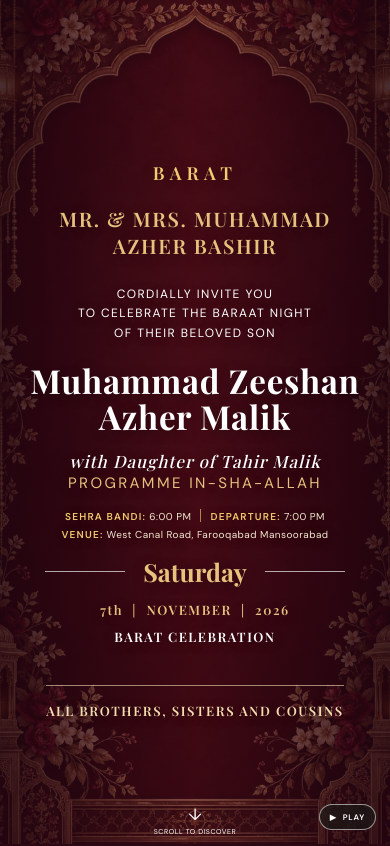
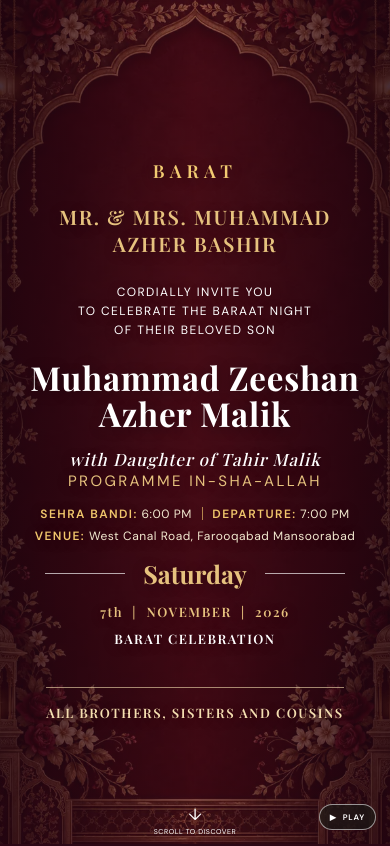
Before and after one commit to faizanatgit/Barat, a Next.js app: page / in a window 390 px wide. Shown: the top 846 px of the page. Built offline with nearby package versions, Linux system fonts and the light colour scheme; no server answers.

Commit message:
Size increase

```diff
--- a/app/globals.css
+++ b/app/globals.css
@@ -552,3 +552,9 @@
 @media (max-width: 680px) {
   .rsvp-section .rsvp-contacts strong { font-size: 14px; }
 }
+
+/* Larger time and venue details on the hero */
+.hero-event-details { font-size: clamp(13px, 1.3vw, 16px); }
+@media (max-width: 680px) {
+  .hero-event-details { font-size: 12px; }
+}
```
